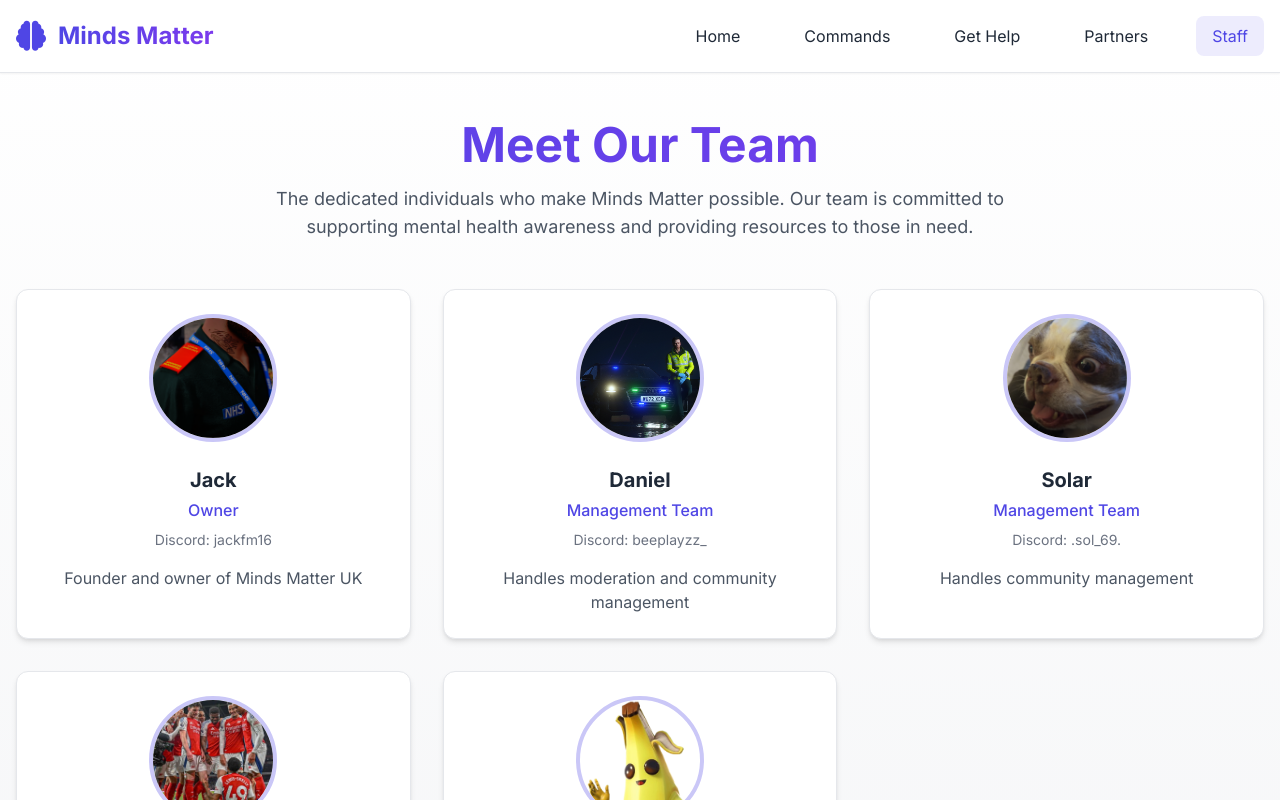
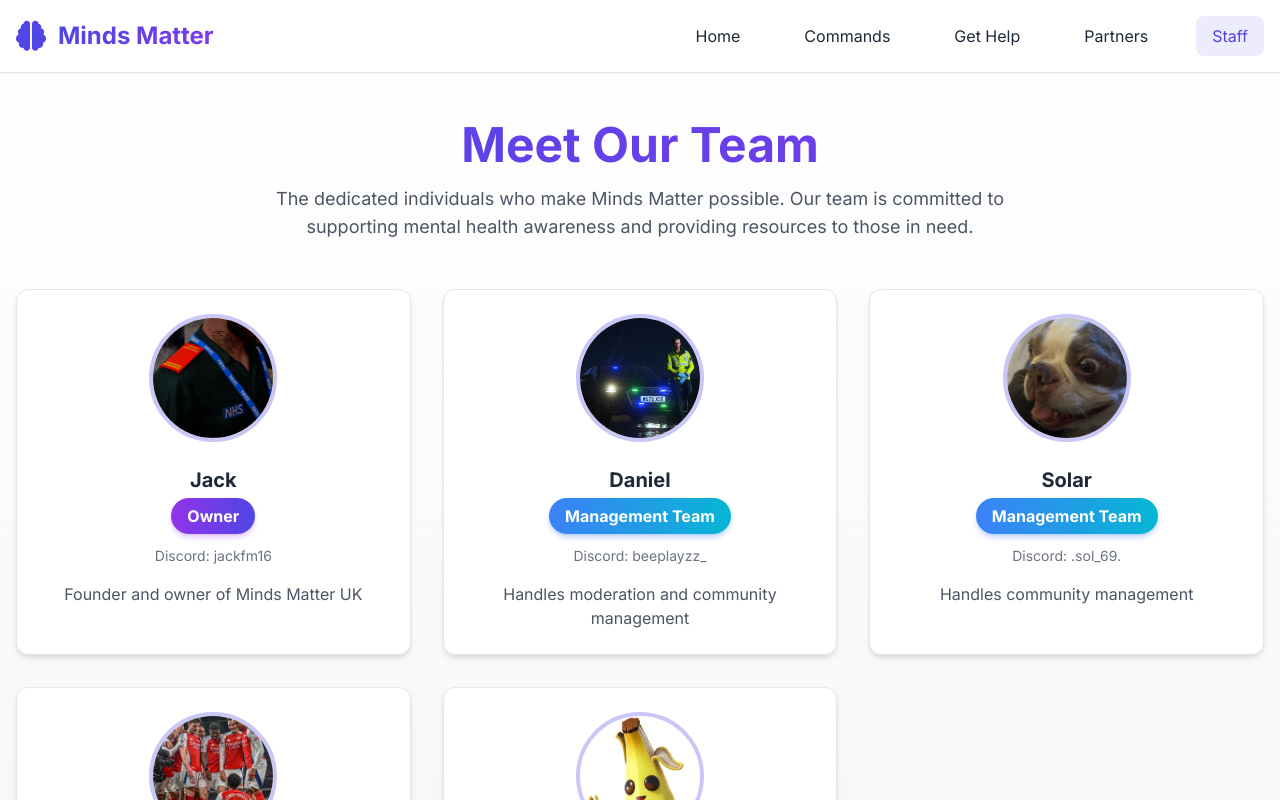
Before and after one commit to UKRPFiveM/MindsMatterWeb, a Next.js app: page /staff in a window 1280 px wide. Shown: the top 800 px of the page. Built offline with nearby package versions, Linux system fonts and the light colour scheme.

Commit message:
Nicer staff role styling

```diff
--- a/src/app/staff/page.jsx
+++ b/src/app/staff/page.jsx
@@ -243,7 +243,20 @@
                   />
                 </div>
                 <h3 className="text-xl font-bold mb-1">{member.name}</h3>
-                <p className="text-[#4F46E5] font-medium mb-2">{member.role}</p>
+
+                {}
+                <div className="relative mb-3 transform hover:scale-105 transition-transform duration-200">
+                  <span className={`inline-block px-4 py-1.5 rounded-full font-bold text-white
+                    ${member.role === "Owner"
+                      ? "bg-gradient-to-r from-purple-600 to-indigo-600 shadow-md shadow-purple-500/30"
+                      : member.role.includes("Management")
+                        ? "bg-gradient-to-r from-blue-500 to-cyan-500 shadow-md shadow-blue-500/30"
+                        : "bg-gradient-to-r from-emerald-500 to-teal-500 shadow-md shadow-emerald-500/30"
+                    }`}>
+                    {member.role}
+                  </span>
+                </div>
+
                 <p className={`text-sm mb-4 ${isDark ? "text-gray-400" : "text-gray-500"}`}>
                   Discord: {member.discordName}
                 </p>
```
